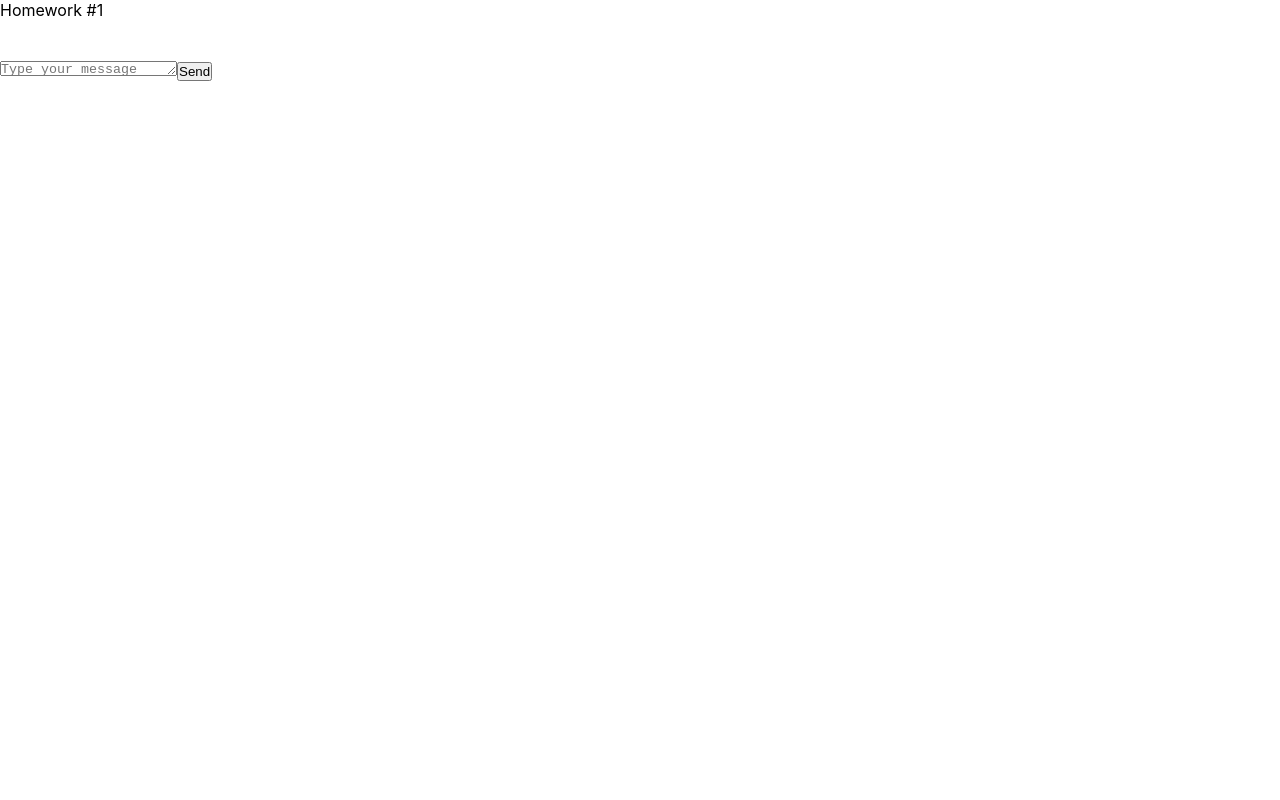
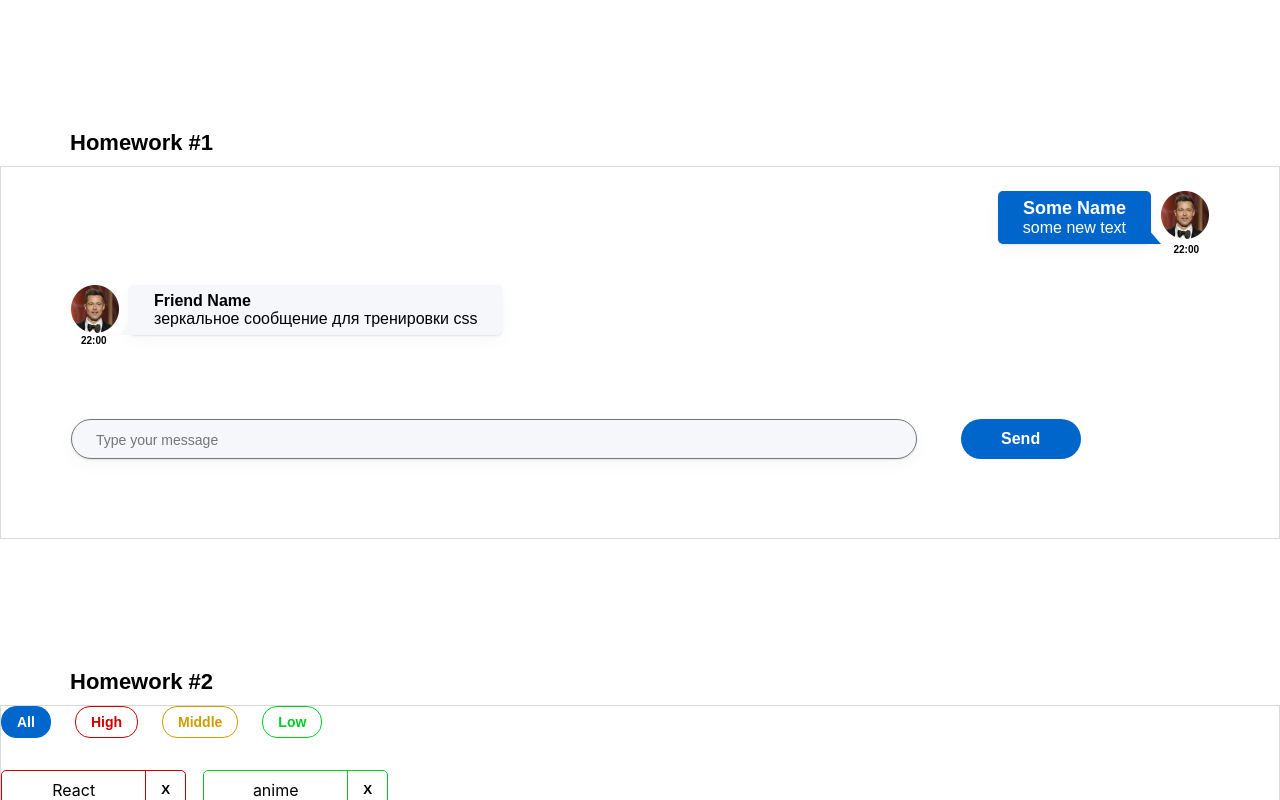
Before and after one commit to MarinaArmenovnaDev/HW-sprint-2, a React (Create React App) app: page / in a window 1280 px wide. Shown: the top 800 px of the page. Built offline with nearby package versions, Linux system fonts and the light colour scheme.

Commit message:
first commit

```diff
--- a/package.json
+++ b/package.json
@@ -16,7 +16,7 @@
     "@types/react-dom": "18.0.6",
     "@types/uuid": "8.3.4",
     "axios": "0.27.2",
-    "gh-pages": "4.0.0",
+    "gh-pages": "^6.3.0",
     "react": "18.2.0",
     "react-dom": "18.2.0",
     "react-redux": "8.0.4",
@@ -32,7 +32,7 @@
     "build": "react-scripts build",
     "test": "react-scripts test",
     "eject": "react-scripts eject",
-    "predeploy": "npm run build",
+    "predeploy": "yarn run build",
     "deploy": "gh-pages -d build"
   },
   "eslintConfig": {
--- a/src/s1-main/App.module.css
+++ b/src/s1-main/App.module.css
@@ -1,11 +1,16 @@
 .App {
     --header_height: 60px;
+
 }
 
 .hw {
+    max-width: 1280px;
+    height: 373px;
+    border: 1px solid #d9d9d9;
 
 }
 
 .hwTitle {
-
+    font: 600 22px "Montserrat", sans-serif;
+    padding: 130px 0 10px 70px;
 }
--- a/src/s1-main/App.tsx
+++ b/src/s1-main/App.tsx
@@ -1,13 +1,14 @@
 import React from 'react'
 import s from './App.module.css'
 import HW1 from '../s2-homeworks/hw01/HW1'
+import HW2 from "../s2-homeworks/hw02/HW2";
 
 function App() {
     return (
         <div className={s.App}>
             <HW1/>
             {/*раскомментировать по ходу выполнения*/}
-            {/*<HW2/>*/}
+            <HW2/>
             {/*<HW3/>*/}
             {/*<HW4/>*/}
 
--- a/src/s2-homeworks/hw01/HW1.tsx
+++ b/src/s2-homeworks/hw01/HW1.tsx
@@ -4,6 +4,7 @@ import MessageSender from './message-sender/MessageSender'
 import s2 from '../../s1-main/App.module.css'
 import FriendMessage from './friend-message/FriendMessage'
 import avatar from './avatar.png'
+import message from "./message/Message";
 
 /*
 * 1 - описать тип MessageType
@@ -14,7 +15,21 @@ import avatar from './avatar.png'
 * */
 
 // нужно создать правильный тип вместо any
-export type MessageType = any
+export type UserType = {
+    avatar: typeof avatar
+    name: string
+}
+
+export type Message = {
+    text: string
+    time: string
+}
+
+export type MessageType = {
+    id: number
+    user: UserType
+    message: Message
+}
 
 // структуру объекта не менять
 export const message0: MessageType = {
@@ -24,7 +39,7 @@ export const message0: MessageType = {
         name: 'Some Name',  // можно менять
     },
     message: {
-        text: 'some textsome textsome textsome textsome textsome textsome text', // можно менять
+        text: 'some new text', // можно менять
         time: '22:00', // можно менять
     },
 }
--- a/src/s2-homeworks/hw01/friend-message/FriendMessage.module.css
+++ b/src/s2-homeworks/hw01/friend-message/FriendMessage.module.css
@@ -1,31 +1,48 @@
 .friendMessage {
-
+    padding: 0 0 73px 70px
 }
 
 .friendImageAndText {
-
+    display: flex;
 }
 
 .friendImageAndText img {
-
+    width: 48px;
+    height: 48px;
 }
 
 .friendText {
-
+    position: relative;
+    background-color: #f5f7fb;
+    box-shadow: 0 1px 2px 0 rgba(29, 33, 38, 0.1), 0 5px 20px 0 rgba(29, 33, 38, 0.03);
+    padding: 7px 25px;
+    border-radius: 5px;
+    margin-left: 10px;
 }
 
 .friendText:after {
-
+    content: '';
+    position: absolute;
+    width: 14px;
+    height: 36px;
+    background-color: #f5f7fb;
+    left: -10px;
+    bottom: 0;
+    clip-path: polygon(100% 55%, 100% 100%, 0% 100%);
 }
 
 .friendName {
-
+    font: 600 16px "Montserrat", sans-serif;
+    color: #000;
 }
 
 .friendMessageText {
-
+    font: 400 16px "Montserrat", sans-serif;
+    color: #000;
 }
 
 .friendTime {
-
+    font: 600 10px "Montserrat", sans-serif;
+    color: #000;
+    padding-left: 10px;
 }
--- a/src/s2-homeworks/hw01/friend-message/FriendMessage.tsx
+++ b/src/s2-homeworks/hw01/friend-message/FriendMessage.tsx
@@ -1,8 +1,10 @@
 import React from 'react'
 import s from './FriendMessage.module.css'
+import {MessagePropsType} from "../message/Message";
+import {friendMessage0} from "../HW1";
 
 // создать тип вместо any и отобразить приходящие данные
-const FriendMessage = (props: any) => {
+const FriendMessage = (props: MessagePropsType) => {
     return (
         <div
             id={'hw1-friend-message-' + props.message.id}
@@ -11,26 +13,22 @@ const FriendMessage = (props: any) => {
             <div className={s.friendImageAndText}>
                 <img
                     id={'hw1-friend-avatar-' + props.message.id}
-                    // создаёт студент
-
-                    //
+                    src={friendMessage0.user.avatar}
+                    alt={"user Avatar"}
                 />
                 <div className={s.friendText}>
                     <div
                         id={'hw1-friend-name-' + props.message.id}
                         className={s.friendName}
                     >
-                        {/*создаёт студент*/}
-
-                        {/**/}
+                        {friendMessage0.user.name}
                     </div>
                     <pre
                         id={'hw1-friend-text-' + props.message.id}
                         className={s.friendMessageText}
                     >
-                        {/*создаёт студент*/}
+                    {friendMessage0.message.text}
 
-                        {/**/}
                     </pre>
                 </div>
             </div>
@@ -38,9 +36,8 @@ const FriendMessage = (props: any) => {
                 id={'hw1-friend-time-' + props.message.id}
                 className={s.friendTime}
             >
-                {/*создаёт студент*/}
+                {friendMessage0.message.time}
 
-                {/**/}
             </div>
         </div>
     )
--- a/src/s2-homeworks/hw01/message-sender/MessageSender.module.css
+++ b/src/s2-homeworks/hw01/message-sender/MessageSender.module.css
@@ -1,18 +1,35 @@
 .sendForm {
-
+    display: flex;
+    padding: 0 0 32px 70px;
 }
 
 .textarea {
-
+    border-radius: 20px;
+    width: 70%;
+    box-shadow: 0 1px 2px 0 rgba(29, 33, 38, 0.1), 0 5px 20px 0 rgba(29, 33, 38, 0.03);
+    background: #f5f7fb;
+    padding: 12px 0 12px 24px;
+    resize: none;
+    margin-right: 44px;
+    font: 400 14px "Montserrat", sans-serif;
+    color: rgba(0, 0, 0, 0.6);
+    overflow: hidden;
 }
 
 .button {
-
+    border-radius: 20px;
+    width: 120px;
+    height: 40px;
+    background: #06c;
+    font: 600 16px "Montserrat", sans-serif;
+    color: #fff;
+    border: none;
 }
 
 .button:hover {
+    cursor: pointer;
+}
 
+.button:active {
+    background-color: #2e8fef;
 }
-.button:active {
-
-}
--- a/src/s2-homeworks/hw01/message/Message.module.css
+++ b/src/s2-homeworks/hw01/message/Message.module.css
@@ -1,31 +1,54 @@
 .message {
-
+    padding: 24px 70px 30px
 }
 
 .imageAndText {
-
+    display: flex;
+    flex-direction: row-reverse;
+    text-align: end;
 }
 
 .imageAndText img {
-
+    width: 48px;
+    height: 48px;
 }
 
 .text {
-
+    position: relative;
+    background-color: #0066CC;
+    box-shadow: 0 1px 2px 0 rgba(29, 33, 38, 0.1), 0 5px 20px 0 rgba(29, 33, 38, 0.03);
+    padding: 7px 25px;
+    border-radius: 5px;
+    margin-right: 10px;
 }
 
 .text:after {
-
+    content: '';
+    position: absolute;
+    width: 14px;
+    height: 36px;
+    background-color: #0066CC;
+    right: -10px;
+    bottom: 0;
+    clip-path: polygon(0 55%, 0% 100%, 100% 100%);
 }
 
+
+
+
 .name {
-
+    font: 600 18px "Montserrat", sans-serif;
+    color: #fff;
 }
 
 .messageText {
-
+    font: 400 16px "Montserrat", sans-serif;
+    color: #fff;
 }
 
 .time {
-
+    text-align: right;
+    font: 600 10px "Montserrat", sans-serif;
+    color: #000;
+    padding-right: 10px;
 }
--- a/src/s2-homeworks/hw01/message/Message.tsx
+++ b/src/s2-homeworks/hw01/message/Message.tsx
@@ -1,8 +1,12 @@
 import React from 'react'
 import s from './Message.module.css'
+import {message0, MessageType} from "../HW1";
 
 // нужно создать правильный тип вместо any
-export type MessagePropsType = any
+export type MessagePropsType = {
+    message: MessageType
+}
+
 
 // нужно отобразить приходящие данные
 const Message = (props: MessagePropsType) => {
@@ -11,27 +15,23 @@ const Message = (props: MessagePropsType) => {
             <div className={s.imageAndText}>
                 <img
                     id={'hw1-avatar-' + props.message.id}
-                    // создаёт студент
+                    src={message0.user.avatar}
+                    alt={"user Avatar"}
 
-                    //
                 />
                 <div className={s.text}>
                     <div id={'hw1-name-' + props.message.id} className={s.name}>
-                        {/*создаёт студент*/}
+                        {message0.user.name}
 
-                        {/**/}
                     </div>
                     <pre id={'hw1-text-' + props.message.id} className={s.messageText}>
-                        {/*создаёт студент*/}
-
-                        {/**/}
+                        {message0.message.text}
                     </pre>
                 </div>
             </div>
             <div id={'hw1-time-' + props.message.id} className={s.time}>
-                {/*создаёт студент*/}
+                {message0.message.time}
 
-                {/**/}
             </div>
         </div>
     )
--- a/src/s2-homeworks/hw02/HW2.tsx
+++ b/src/s2-homeworks/hw02/HW2.tsx
@@ -17,17 +17,17 @@ import s2 from '../../s1-main/App.module.css'
 * */
 
 // types
-export type AffairPriorityType = any // need to fix any
+export type AffairPriorityType = 'high' | 'low' | 'middle'
 export type AffairType = {
-    _id: any // need to fix any
-    name: any // need to fix any
+    _id: number
+    name: string
     priority: AffairPriorityType
 }
 export type FilterType = 'all' | AffairPriorityType
 
 // constants
-const defaultAffairs: any = [ // need to fix any
-    {_id: 1, name: 'React', priority: 'high'}, // студенты могут изменить содержимое name и количество элементов в массиве, ...priority не менять!
+const defaultAffairs: AffairType[] = [
+    {_id: 1, name: 'React', priority: 'high'},
     {_id: 2, name: 'anime', priority: 'low'},
     {_id: 3, name: 'games', priority: 'low'},
     {_id: 4, name: 'work', priority: 'high'},
@@ -35,23 +35,26 @@ const defaultAffairs: any = [ // need to fix any
 ]
 
 // pure helper functions
-export const filterAffairs = (affairs: any, filter: any): any => { // need to fix any
+export const filterAffairs = (affairs: AffairType[], filter: FilterType): AffairType[] => {
+    return filter === "all"
+        ? affairs
+        : affairs.filter(el => el.priority === filter)
+
+}
 
 
-    return affairs // need to fix
-}
-export const deleteAffair = (affairs: any, _id: any): any => { // need to fix any
-
-    return affairs // need to fix
+export const deleteAffair = (affairs: AffairType[], _id: number):  AffairType[] => {
+    return affairs.filter(el => el._id !== _id)
 }
 
 function HW2() {
-    const [affairs, setAffairs] = useState<any>(defaultAffairs) // need to fix any
+    const [affairs, setAffairs] = useState<AffairType[]>(defaultAffairs) // need to fix any
     const [filter, setFilter] = useState<FilterType>('all')
 
     const filteredAffairs = filterAffairs(affairs, filter)
-    const deleteAffairCallback = (_id: any) => { // need to fix any
-        // need to fix
+
+    const deleteAffairCallback = (_id: number) => {
+        setAffairs(prevState => deleteAffair(prevState,_id))
     }
 
     return (
--- a/src/s2-homeworks/hw02/affairs/Affairs.tsx
+++ b/src/s2-homeworks/hw02/affairs/Affairs.tsx
@@ -4,24 +4,24 @@ import {AffairType, FilterType} from '../HW2'
 import s from './Affairs.module.css'
 
 type AffairsPropsType = {
-    data: any // need to fix any
-    setFilter: any
-    deleteAffairCallback: any
+    data: AffairType[] // need to fix any
+    setFilter: (filter: FilterType) => void
+    deleteAffairCallback: (id: number) => void
     filter: FilterType
 }
 
 function Affairs(props: AffairsPropsType) {
     const setAll = () => {
-        // need to fix
+        props.setFilter('all')
     }
     const setHigh = () => {
-        // need to fix
+       props.setFilter('high')
     }
     const setMiddle = () => {
-        // need to fix
+       props.setFilter('middle')
     }
     const setLow = () => {
-        // need to fix
+        props.setFilter('low')
     }
 
     const cnAll = s.button + ' ' + s.all + (props.filter === 'all' ? ' ' + s.active : '')
--- a/src/s2-homeworks/hw02/affairs/affair/Affair.tsx
+++ b/src/s2-homeworks/hw02/affairs/affair/Affair.tsx
@@ -4,14 +4,13 @@ import s from './Affair.module.css'
 import s2 from '../Affairs.module.css'
 
 type AffairPropsType = {
-    // key не нужно типизировать
     affair: AffairType
-    deleteAffairCallback: any // need to fix any
+    deleteAffairCallback:(id: number) => void// need to fix any
 }
 
 function Affair(props: AffairPropsType) {
-    const deleteCallback = () => {
-        // need to fix
+    const deleteCallback = (_id: number) => {
+        props.deleteAffairCallback(_id)
     }
 
     const nameClass = s.name + ' ' + s2[props.affair.priority]
@@ -24,7 +23,7 @@ function Affair(props: AffairPropsType) {
             className={affairClass}
         >
             <div id={'hw2-name-' + props.affair._id} className={nameClass}>
-                {/*создаёт студент*/}
+                {props.affair.name}
 
                 {/**/}
             </div>
@@ -34,14 +33,8 @@ function Affair(props: AffairPropsType) {
 
             <button
                 id={'hw2-button-delete-' + props.affair._id}
-                className={buttonClass}
-                // need to fix
-
-            >
-                {/*текст кнопки могут изменить студенты*/}
-                X
-                {/**/}
-            </button>
+                className={buttonClass} onClick={()=> deleteCallback(props.affair._id)}>
+                X </button>
         </div>
     )
 }
```
Also changed, not shown: 1 other file (tests, documents, lock files or other folders).
